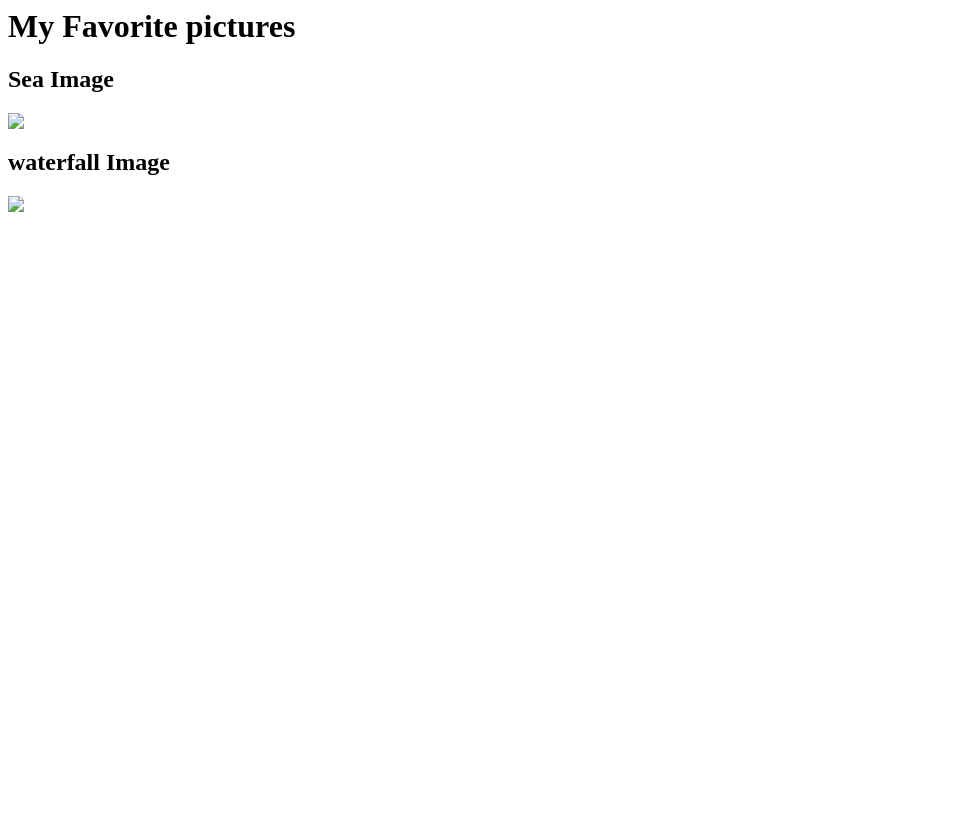
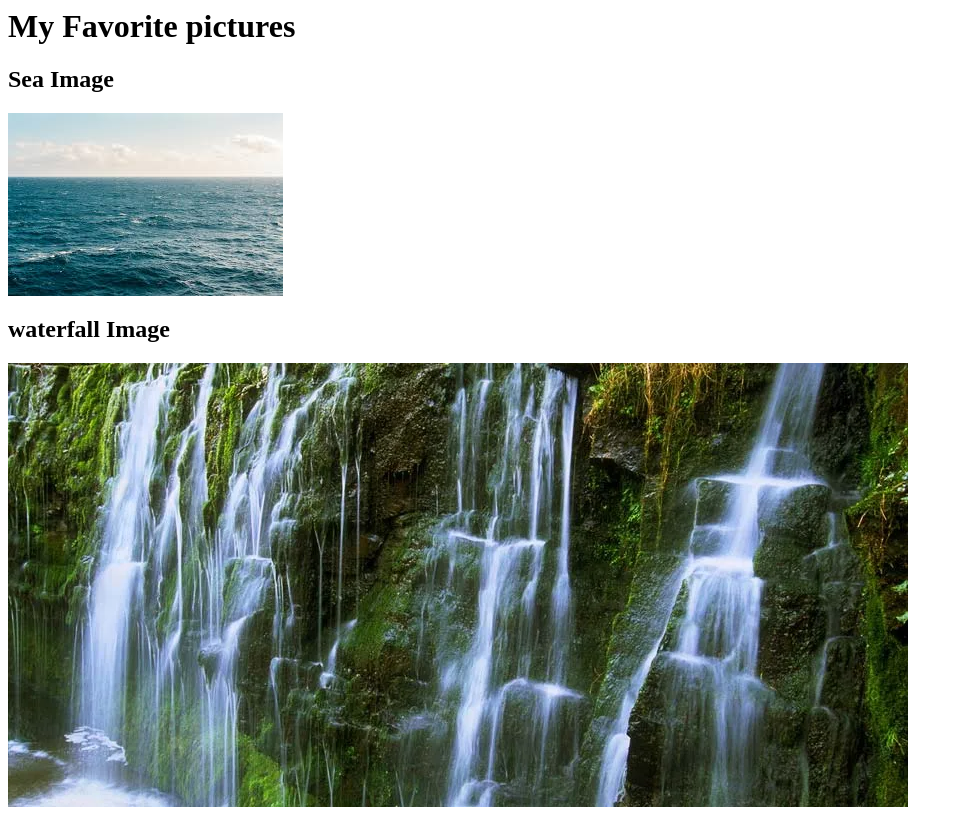
Before and after one commit to AjaybNai/Ajayb, a plain HTML site: page public/Fovouritepic.html in a window 1280 px wide. Shown: the whole page, without its empty margins (0-963 px from the left). Drawn offline with Linux system fonts and the light colour scheme.

Commit message:
Update Fovouritepic.html

```diff
--- a/public/Fovouritepic.html
+++ b/public/Fovouritepic.html
@@ -3,9 +3,9 @@
         <body>
             <h1>My Favorite pictures</h1>
             <h2>Sea Image</h2>
-            <img src="../asso/sea.jpg">
+            <img src="../assets/sea.jpg">
             <h2>waterfall Image</h2>
-            <img src="../asso/water.jpg">
+            <img src="../assets/water.jpg">
         </body>
 
 </html>
```
